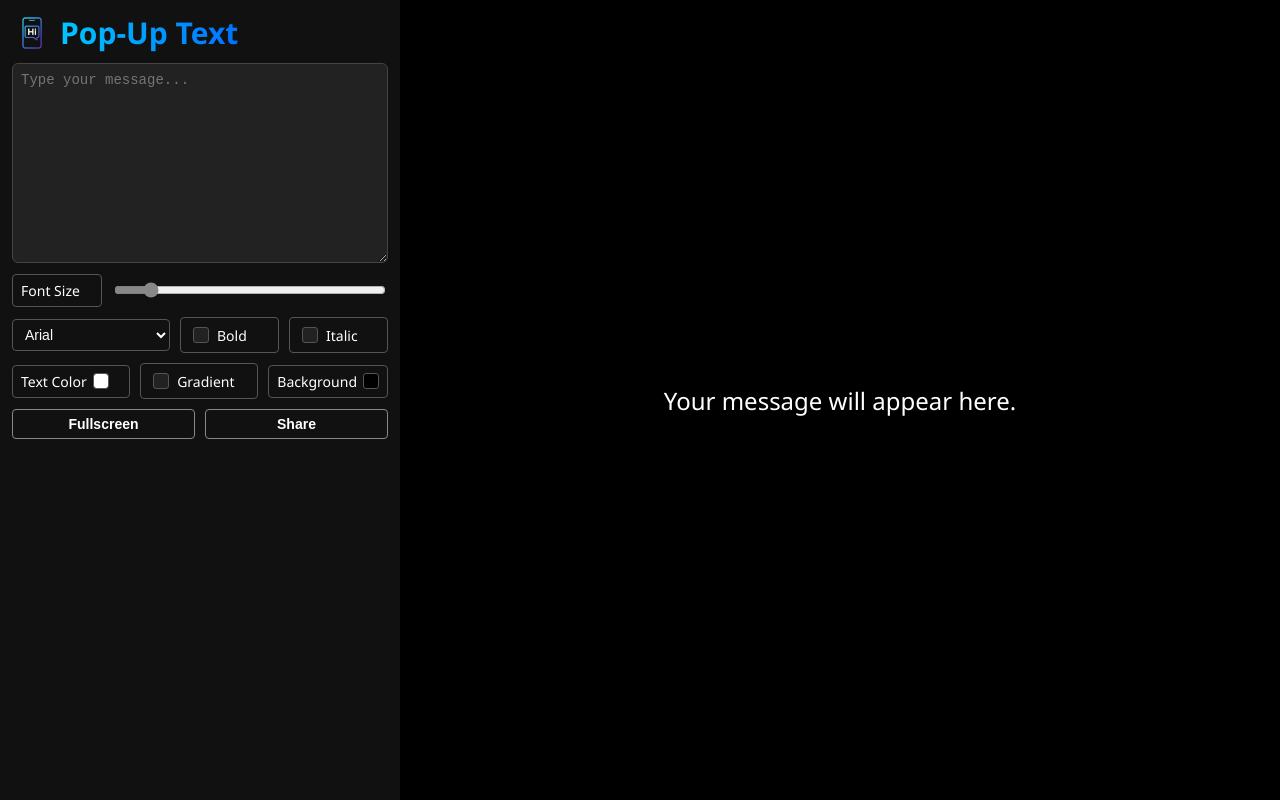
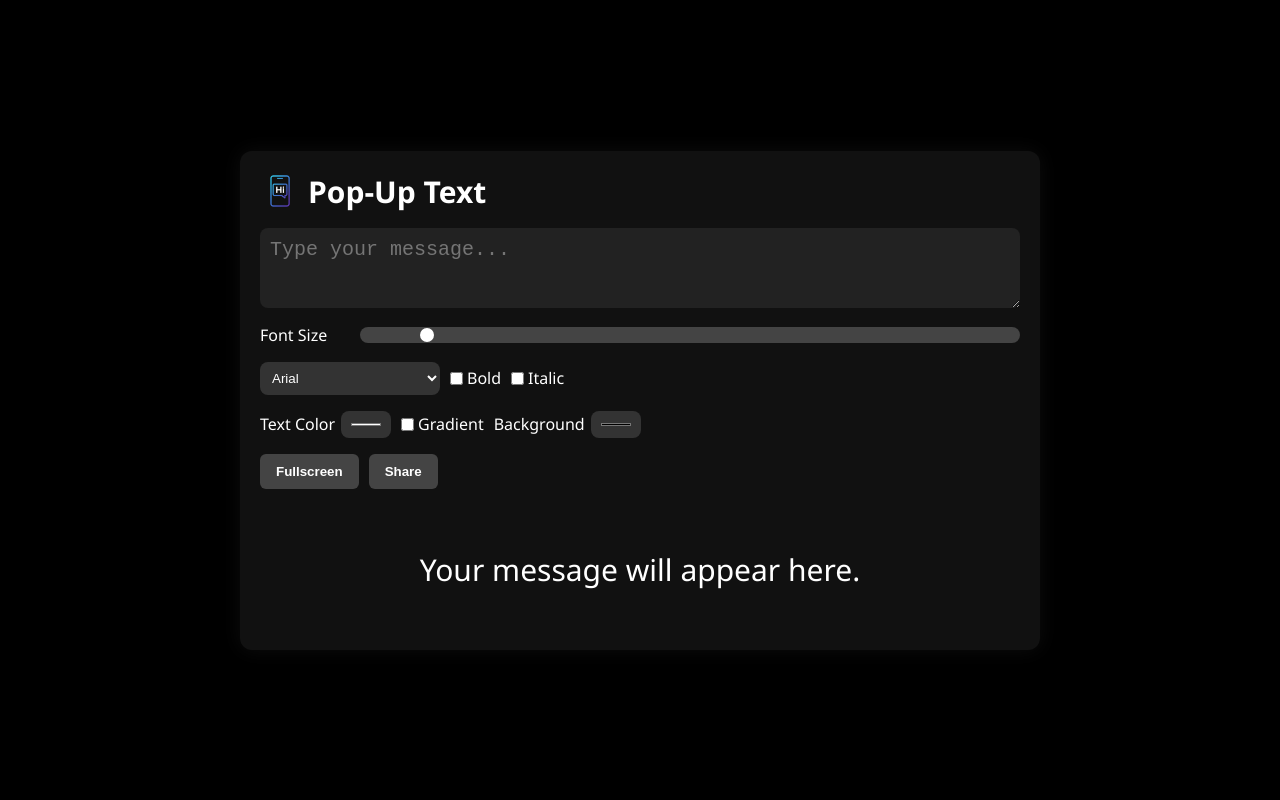
Before and after one commit to KabirBD/pop, a plain HTML site: page index.html in a window 1280 px wide. Drawn offline with Linux system fonts and the light colour scheme.

Commit message:
Update style.css

```diff
--- a/style.css
+++ b/style.css
@@ -1,93 +1,106 @@
+/* Reset */
 * {
   box-sizing: border-box;
+  margin: 0;
+  padding: 0;
 }
 
+/* Body styling */
 body {
-  margin: 0;
-  font-family: "Segoe UI", sans-serif;
-  background: #000;
+  font-family: 'Segoe UI', sans-serif;
+  background-color: #000;
   color: #fff;
+  min-height: 100vh;
   display: flex;
-  flex-direction: column;
-  height: 100vh;
+  align-items: center;
+  justify-content: center;
+  padding: 20px;
+}
+
+.prevent-select {
+  -webkit-user-select: none;
+  -moz-user-select: none;
   user-select: none;
 }
 
-input,
-textarea,
-select {
-  user-select: text;
+/* App container */
+.app-container {
+  max-width: 800px;
+  width: 100%;
+  background: #111;
+  border-radius: 12px;
+  padding: 20px;
+  box-shadow: 0 0 20px rgba(255, 255, 255, 0.05);
+  display: flex;
+  flex-direction: column;
+  gap: 20px;
 }
 
+/* Controls */
 .controls {
   display: flex;
   flex-direction: column;
-  gap: 10px;
-  padding: 12px;
-  background: #111;
-  font-size: 14px;
+  gap: 16px;
+}
+
+/* Typography controls */
+textarea#messageInput {
+  width: 100%;
+  height: 80px;
+  font-size: 20px;
+  padding: 10px;
+  border-radius: 8px;
+  border: none;
+  resize: vertical;
+  background: #222;
+  color: #fff;
 }
 
 .row {
   display: flex;
   flex-wrap: wrap;
+  align-items: center;
   gap: 10px;
-  align-items: center;
-}
-
-textarea {
-  padding: 8px;
-  border-radius: 6px;
-  border: 1px solid #444;
-  font-size: 14px;
-  background: #222;
-  color: #fff;
-  resize: vertical;
-  width: 100%;
-  min-height: 60px;
 }
 
 select,
-input[type="range"],
-label,
+input[type='range'],
+input[type='color'],
 button {
-  font-size: 14px;
-  border-radius: 4px;
-  border: 1px solid #555;
-  background: #111;
+  padding: 8px;
+  border-radius: 8px;
+  border: none;
+  background: #333;
   color: #fff;
-  padding: 6px 8px;
-  flex: 1;
-}
-
-input[type="range"] {
-  accent-color: #888;
-}
-
-input[type="color"] {
-  appearance: none;
-  -webkit-appearance: none;
-  border: 1px solid #555;
-  border-radius: 3px;
-  padding: 0;
-  width: 16px;
-  height: 16px;
-  background-color: #111;
   cursor: pointer;
 }
 
-input[type="color"]::-webkit-color-swatch-wrapper {
-  padding: 0;
+select {
+  min-width: 180px;
 }
 
-input[type="color"]::-webkit-color-swatch {
-  border: none;
-  border-radius: 2px;
+input[type='range'] {
+  flex: 1;
+  appearance: none;
+  height: 6px;
+  background: #444;
+  outline: none;
 }
 
-input[type="color"]::-moz-color-swatch {
-  border: none;
-  border-radius: 2px;
+input[type='range']::-webkit-slider-thumb {
+  appearance: none;
+  width: 14px;
+  height: 14px;
+  background: #fff;
+  border-radius: 50%;
+  cursor: pointer;
+}
+
+.checkbox-label {
+  display: flex;
+  align-items: center;
+  gap: 4px;
+  font-size: 16px;
 }
 
 .color-label {
@@ -96,129 +109,56 @@ input[type="color"]::-moz-color-swatch {
   gap: 6px;
 }
 
-.checkbox-label {
-  display: flex;
-  align-items: center;
-  gap: 5px;
-}
-
-input[type="checkbox"] {
-  appearance: none;
-  width: 16px;
-  height: 16px;
-  background-color: #222;
-  border: 1px solid #555;
-  border-radius: 3px;
-  position: relative;
-  cursor: pointer;
-}
-
-input[type="checkbox"]:checked {
-  background-color: #444;
-  border-color: #888;
-}
-
-input[type="checkbox"]:checked::after {
-  content: "";
-  position: absolute;
-  top: 1px;
-  left: 5px;
-  width: 4px;
-  height: 8px;
-  border: solid #fff;
-  border-width: 0 2px 2px 0;
-  transform: rotate(45deg);
-}
-
 button {
+  background: #444;
+  padding: 10px 16px;
   font-weight: bold;
-  background: #111;
-  border: 1px solid #888;
-  cursor: pointer;
+  border: none;
+  border-radius: 6px;
+  transition: background 0.2s;
 }
 
 button:hover {
-  background: #222;
+  background: #666;
 }
 
+/* Display */
 #messageDisplay {
-  flex-grow: 1;
-  display: flex;
-  justify-content: center;
-  align-items: center;
+  padding: 40px 20px;
   text-align: center;
-  padding: 20px;
-  font-size: 24px;
-  color: #fff;
-  background-color: #000;
-  transition: all 0.3s ease;
-  overflow-y: auto;
+  border-radius: 10px;
+  font-size: 30px;
+  word-wrap: break-word;
+  overflow-wrap: break-word;
+  min-height: 120px;
 }
 
-.prevent-select {
-  -webkit-user-select: none;
-  /* Safari */
-  -ms-user-select: none;
-  /* IE 10 and IE 11 */
-  user-select: none;
-  /* Standard syntax */
+/* Gradient effect */
+.gradient-wave {
+  background: linear-gradient(
+    45deg,
+    #ff4d4d,
+    #ffa64d,
+    #ffff4d,
+    #4dff4d,
+    #4dffff,
+    #4d4dff,
+    #ff4dff
+  );
+  background-size: 600% 600%;
+  animation: gradientFlow 6s ease infinite;
+  -webkit-background-clip: text;
+  -webkit-text-fill-color: transparent;
 }
 
-.gradient-wave {
-  background: linear-gradient(
-    90deg,
-    #ff6ec4,
-    #7873f5,
-    #4ade80,
-    #facc15,
-    #f87171
-  );
-  background-size: 300% 100%;
-  -webkit-background-clip: text;
-  -webkit-text-fill-color: transparent;
-  animation: wave 8s linear infinite;
-}
-.cool-gradient {
-  background: linear-gradient(90deg, #00c6ff, #0072ff, #00ffab, #ffe53b);
-  background-size: 300% 100%;
-  -webkit-background-clip: text;
-  -webkit-text-fill-color: transparent;
-  animation: wave 5s linear infinite;
-}
-
-@keyframes wave {
+@keyframes gradientFlow {
   0% {
     background-position: 0% 50%;
   }
-  100% {
+  50% {
     background-position: 100% 50%;
   }
-}
-
-.app-container {
-  display: flex;
-  flex-direction: column;
-  height: 100%;
-}
-
-@media (min-width: 768px) {
-  textarea {
-    min-height: 200px;
-  }
-  .app-container {
-    flex-direction: row;
-  }
-
-  .controls {
-    width: 400px;
-    min-width: 300px;
-    max-width: 100%;
-    height: 100%;
-    overflow-y: auto;
-  }
-
-  #messageDisplay {
-    flex-grow: 1;
-    height: 100%;
+  100% {
+    background-position: 0% 50%;
   }
 }
```
